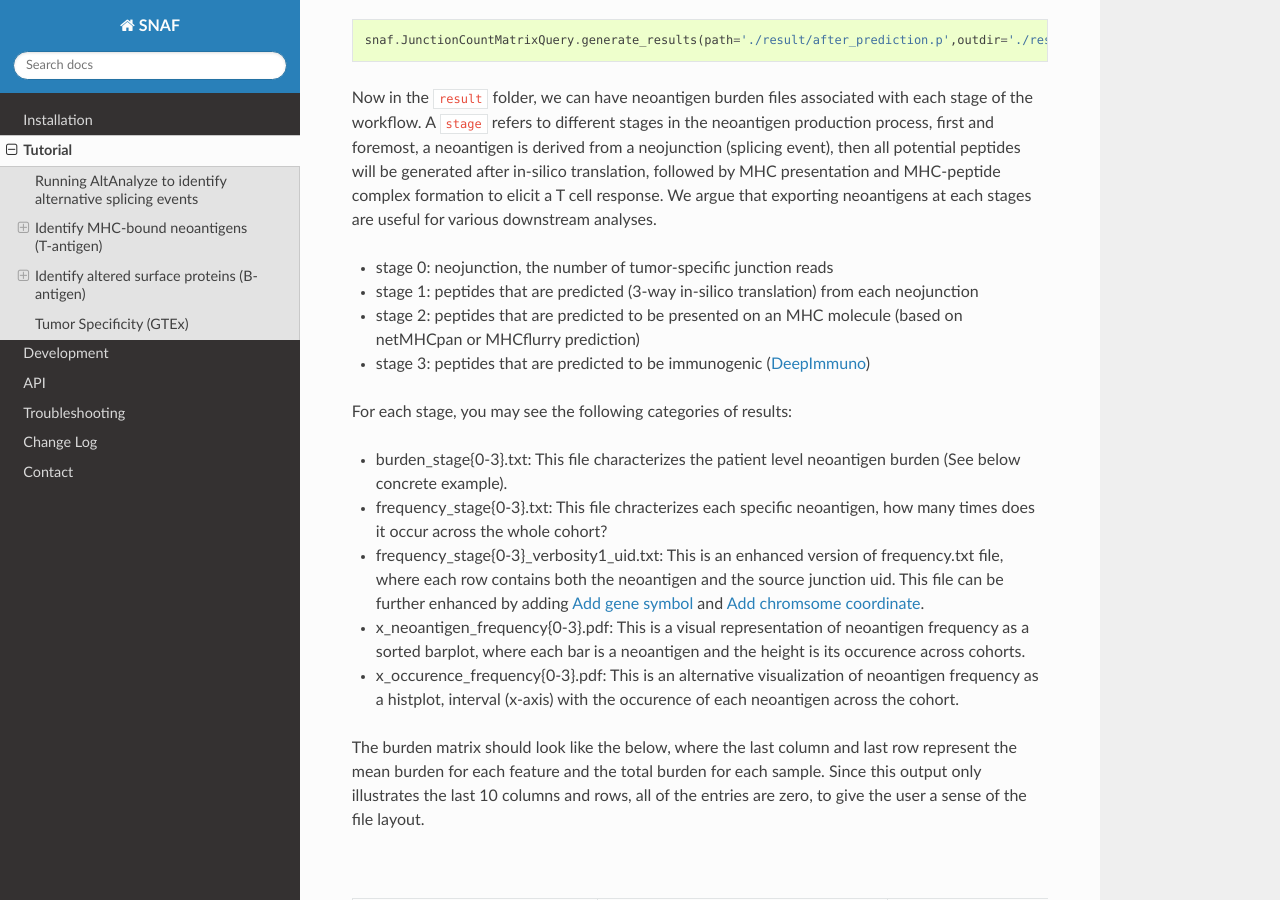
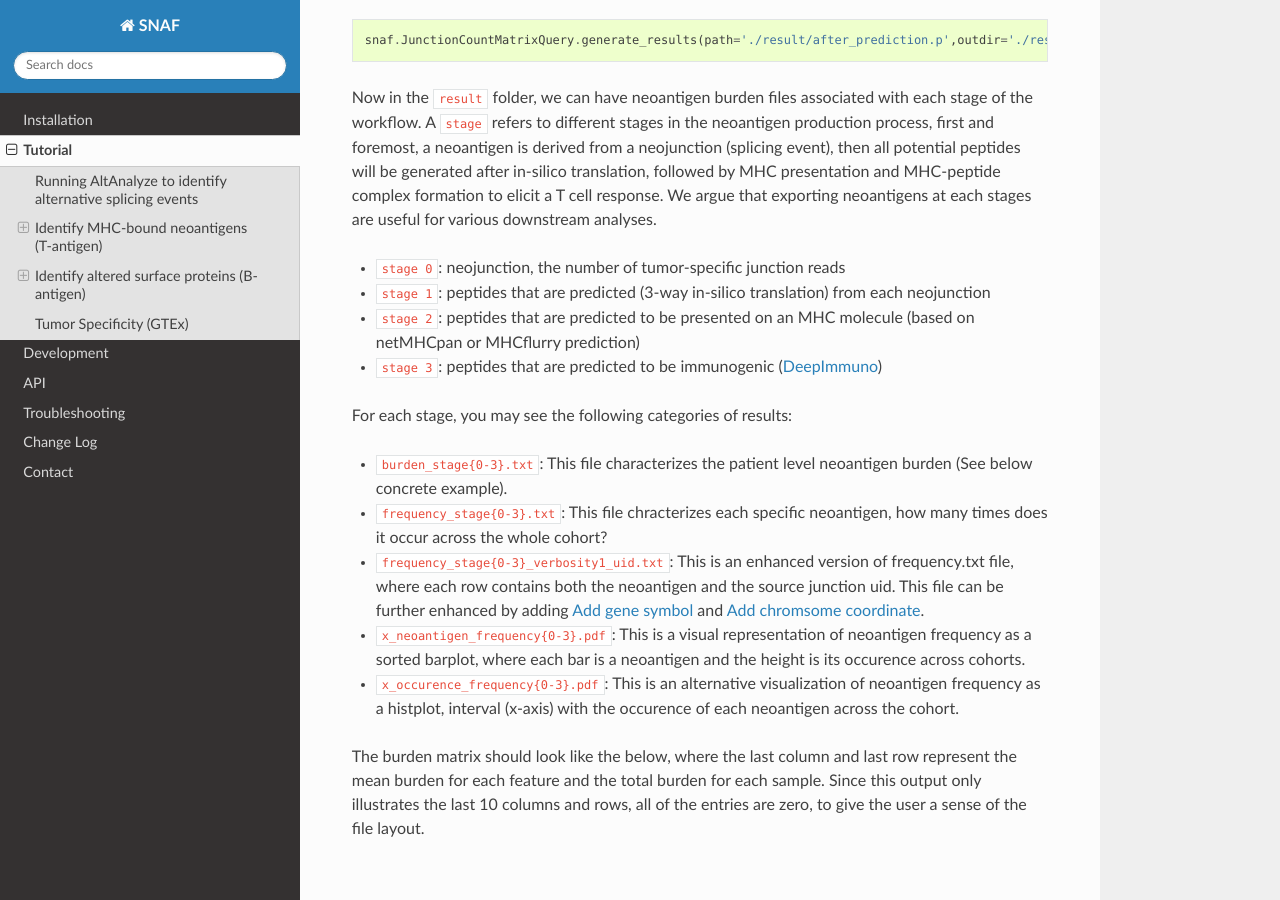
Before and after one commit to frankligy/SNAF, a Sphinx documentation site: the page built from docs/tutorial.rst, in a window 1280 px wide and 900 px high, scrolled down 2794 px. Built offline with Sphinx 7.4.7 and the Read the Docs theme 2.0.0, drawn with Linux system fonts in a browser that asks for light colours; some of the changed text lies outside the part shown.

Commit message:
prettier

```diff
--- a/docs/tutorial.rst
+++ b/docs/tutorial.rst
@@ -98,18 +98,18 @@ refers to different stages in the neoantigen production process, first and forem
 peptides will be generated after in-silico translation, followed by MHC presentation and MHC-peptide complex formation to elicit a T cell response. We argue that exporting
 neoantigens at each stages are useful for various downstream analyses.
 
-* stage 0: neojunction, the number of tumor-specific junction reads
-* stage 1: peptides that are predicted (3-way in-silico translation) from each neojunction
-* stage 2: peptides that are predicted to be presented on an MHC molecule (based on netMHCpan or MHCflurry prediction)
-* stage 3: peptides that are predicted to be immunogenic (`DeepImmuno <https://academic.oup.com/bib/article/22/6/bbab160/6261914>`_)
+* ``stage 0``: neojunction, the number of tumor-specific junction reads
+* ``stage 1``: peptides that are predicted (3-way in-silico translation) from each neojunction
+* ``stage 2``: peptides that are predicted to be presented on an MHC molecule (based on netMHCpan or MHCflurry prediction)
+* ``stage 3``: peptides that are predicted to be immunogenic (`DeepImmuno <https://academic.oup.com/bib/article/22/6/bbab160/6261914>`_)
 
 For each stage, you may see the following categories of results:
 
-* burden_stage{0-3}.txt: This file characterizes the patient level neoantigen burden (See below concrete example).
-* frequency_stage{0-3}.txt: This file chracterizes each specific neoantigen, how many times does it occur across the whole cohort?
-* frequency_stage{0-3}_verbosity1_uid.txt: This is an enhanced version of frequency.txt file, where each row contains both the neoantigen and the source junction uid. This file can be further enhanced by adding :ref:`reference_to_add_gene_symbol` and :ref:`reference_to_add_chromsome_coordinate`.
-* x_neoantigen_frequency{0-3}.pdf: This is a visual representation of neoantigen frequency as a sorted barplot, where each bar is a neoantigen and the height is its occurence across cohorts.
-* x_occurence_frequency{0-3}.pdf: This is an alternative visualization of neoantigen frequency as a histplot, interval (x-axis) with the occurence of each neoantigen across the cohort.
+* ``burden_stage{0-3}.txt``: This file characterizes the patient level neoantigen burden (See below concrete example).
+* ``frequency_stage{0-3}.txt``: This file chracterizes each specific neoantigen, how many times does it occur across the whole cohort?
+* ``frequency_stage{0-3}_verbosity1_uid.txt``: This is an enhanced version of frequency.txt file, where each row contains both the neoantigen and the source junction uid. This file can be further enhanced by adding :ref:`reference_to_add_gene_symbol` and :ref:`reference_to_add_chromsome_coordinate`.
+* ``x_neoantigen_frequency{0-3}.pdf``: This is a visual representation of neoantigen frequency as a sorted barplot, where each bar is a neoantigen and the height is its occurence across cohorts.
+* ``x_occurence_frequency{0-3}.pdf``: This is an alternative visualization of neoantigen frequency as a histplot, interval (x-axis) with the occurence of each neoantigen across the cohort.
 
 The burden matrix should look like the below, where the last column and last row represent the mean burden for each feature and the total burden for each sample. Since this output only illustrates
 the last 10 columns and rows, all of the entries are zero, to give the user a sense of the file layout.
@@ -247,11 +247,11 @@ After this step, a pickle file will again be deposited to the ``result`` folder.
 
 Different strigencies are explanined below:
 
-* strigency 1: The novel isoform needs to be absent in UniProt database
-* strigency 2: The novel isoform also needs to be a documented protein-coding gene
-* strigency 3: The novel isoform also needs to not be subjected to Nonsense Mediated Decay (NMD)
-* strigency 4: The novel isoform also needs to have long-read or EST support (as long as the novel junction present in full-length)
-* strigency 5: The novel isoform also needs to have long-read or EST support (whole ORF needs to be the same as full-length)
+* ``strigency 1``: The novel isoform needs to be absent in UniProt database
+* ``strigency 2``: The novel isoform also needs to be a documented protein-coding gene
+* ``strigency 3``: The novel isoform also needs to not be subjected to Nonsense Mediated Decay (NMD)
+* ``strigency 4``: The novel isoform also needs to have long-read or EST support (as long as the novel junction present in full-length)
+* ``strigency 5``: The novel isoform also needs to have long-read or EST support (whole ORF needs to be the same as full-length)
 
 An output called ``candidates.txt`` is what we are looking for, to facilitate the inspection of the result, let's use the B antigen viewer shown below.
 
```
